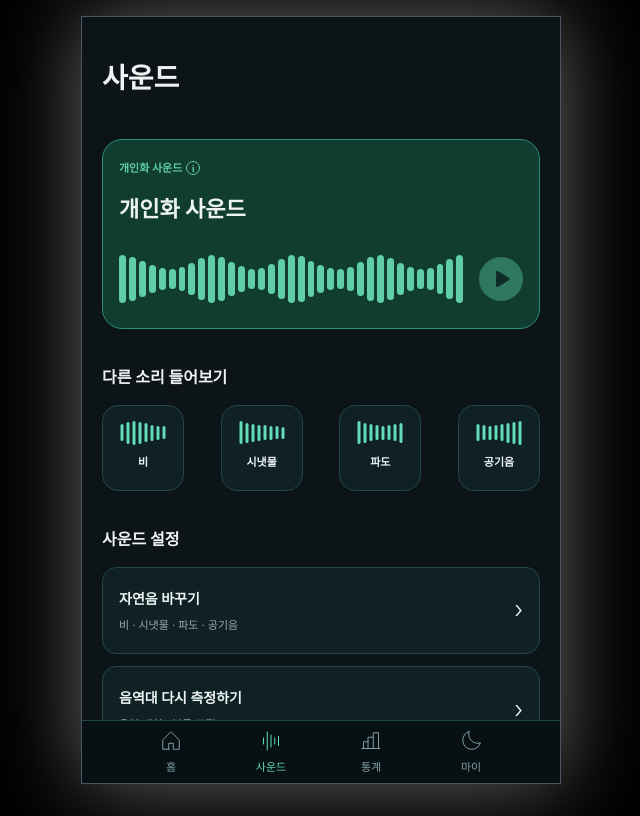
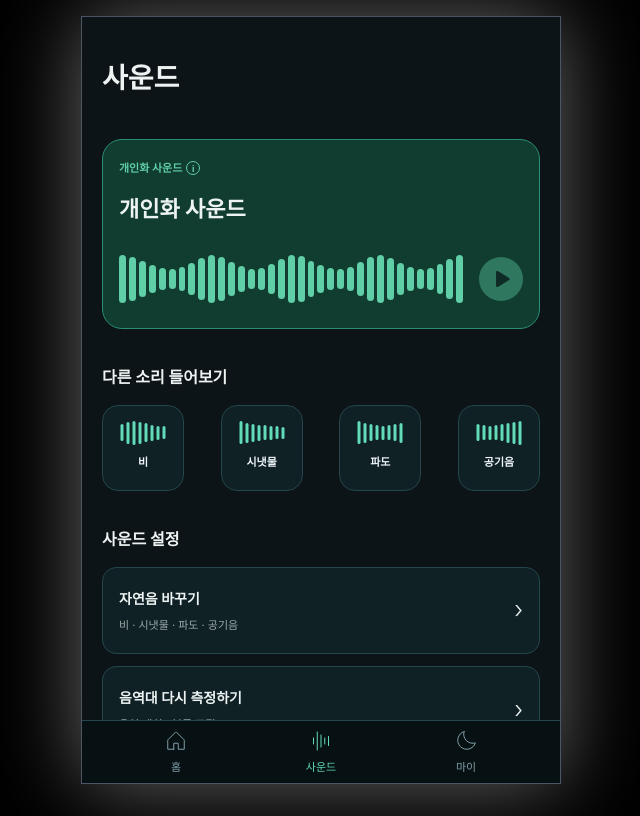
Before and after one commit to 2026-LIKELION-SOMNI/2026-likilion-ds2, a React (Vite) app in the folder frontend/: page /sound in a window 1280 px wide. Shown: the whole page, without its empty margins (319-959 px from the left). Built offline with nearby package versions, Linux system fonts and the light colour scheme; no server answers.

Commit message:
refactor: 하단 바 수정

```diff
--- a/frontend/src/components/navigation/BottomNav.tsx
+++ b/frontend/src/components/navigation/BottomNav.tsx
@@ -1,13 +1,13 @@
-import { useLocation, useNavigate } from "react-router-dom";
+import {
+  useLocation,
+  useNavigate,
+} from "react-router-dom";
 
 import homeIcon from "../../assets/icons/home-house.svg";
 import homeActiveIcon from "../../assets/icons/home-house-active.svg";
 
 import soundIcon from "../../assets/icons/home-sound.svg";
 import soundActiveIcon from "../../assets/icons/home-sound-active.svg";
-
-import statsIcon from "../../assets/icons/home-graph.svg";
-import statsActiveIcon from "../../assets/icons/home-graph-active.svg";
 
 import myIcon from "../../assets/icons/home-moon.svg";
 import myActiveIcon from "../../assets/icons/home-moon-active.svg";
@@ -24,12 +24,6 @@ const NAV_ITEMS = [
     path: "/sound",
     icon: soundIcon,
     activeIcon: soundActiveIcon,
-  },
-  {
-    label: "통계",
-    path: "/statistics",
-    icon: statsIcon,
-    activeIcon: statsActiveIcon,
   },
   {
     label: "마이",
@@ -53,12 +47,11 @@ return (
         flex
         w-full
         items-center
-      justify-center
-      gap-[48px]
+        justify-between
         border-t
         border-[#24464E]
         bg-[#071114]
-      px-[24px]
+        px-[68px]
         py-[8px]
       "
     >
@@ -75,7 +68,9 @@ return (
           <button
             key={item.path}
             type="button"
-          onClick={() => navigate(item.path)}
+            onClick={() =>
+              navigate(item.path)
+            }
             className="
               flex
               w-[52px]
@@ -86,10 +81,17 @@ return (
             "
           >
             <img
-            src={isActive ? item.activeIcon : item.icon}
+              src={
+                isActive
+                  ? item.activeIcon
+                  : item.icon
+              }
               alt=""
               aria-hidden="true"
-            className="h-[24px] w-[24px]"
+              className="
+                h-[24px]
+                w-[24px]
+              "
             />
 
             <span
```
Lines whose indentation alone changed are shown as unchanged.
